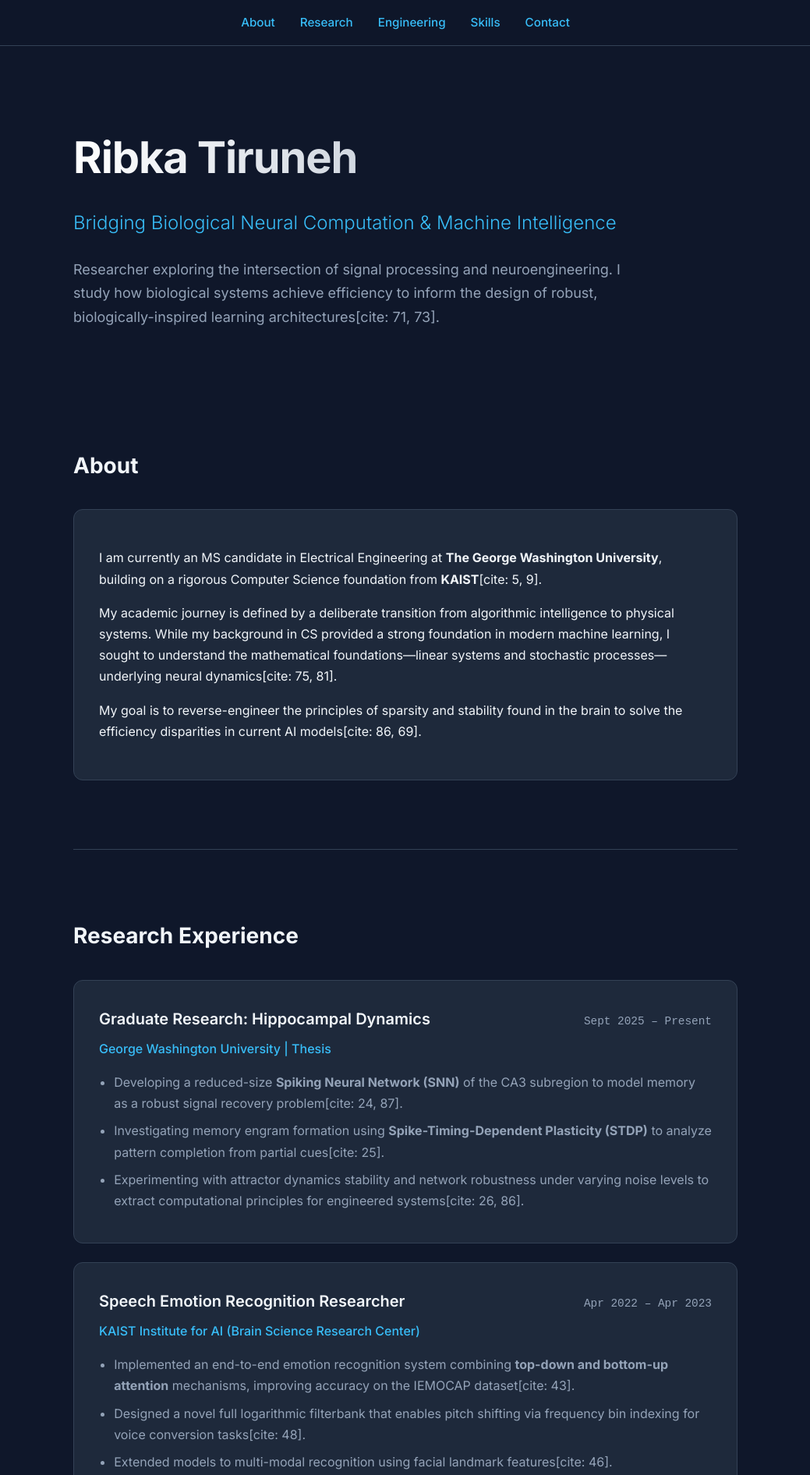
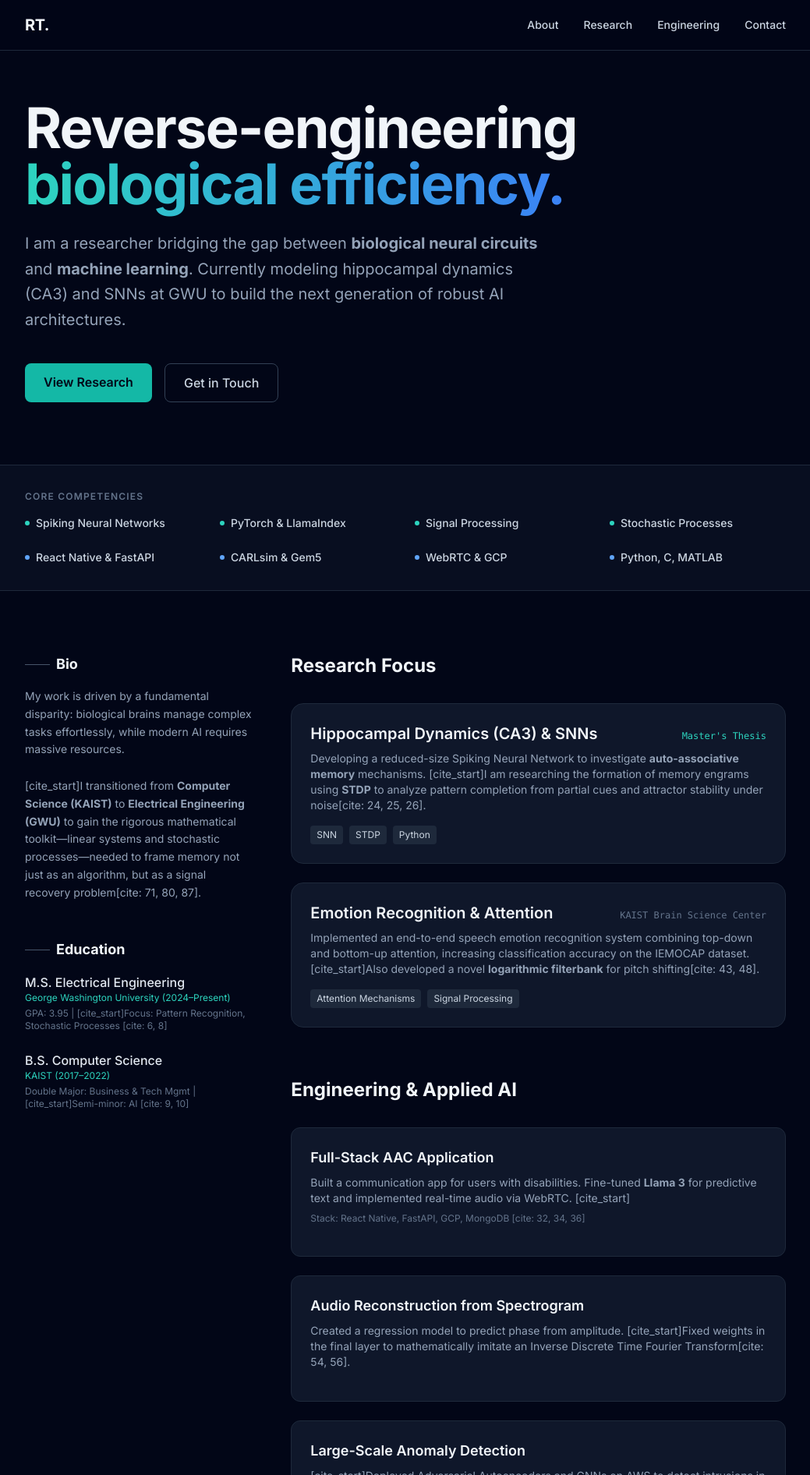
Before and after one commit to ribkatam/ribkatam.github.io, a plain HTML site: page index.html in a window 1280 px wide. Shown: the top 1892 px of the page at 78% size, without its empty margins (120-1159 px from the left). Drawn offline with nearby package versions, Linux system fonts and the light colour scheme.

Commit message:
Refactor index.html for improved structure and styles

```diff
--- a/index.html
+++ b/index.html
@@ -1,319 +1,192 @@
 <!DOCTYPE html>
-<html lang="en">
+<html lang="en" class="scroll-smooth">
 <head>
-  <meta charset="UTF-8" />
-  <meta name="viewport" content="width=device-width, initial-scale=1.0" />
-  <title>Ribka Tiruneh | Neuroengineering & AI Researcher</title>
-  <meta name="description" content="Portfolio of Ribka Tiruneh – Researcher bridging biological neural computation and efficient machine learning architectures." />
-  <link rel="preconnect" href="https://fonts.googleapis.com">
-  <link rel="preconnect" href="https://fonts.gstatic.com" crossorigin>
+    <meta charset="UTF-8">
+    <meta name="viewport" content="width=device-width, initial-scale=1.0">
+    <title>Ribka Tiruneh | Neuroengineering & AI</title>
+    <meta name="description" content="Ribka Tiruneh: Bridging biological neural computation and machine intelligence.">
+    <script src="https://cdn.tailwindcss.com"></script>
     <link href="https://fonts.googleapis.com/css2?family=Inter:wght@300;400;500;600;700&display=swap" rel="stylesheet">
-  <style>
-    :root {
-      --bg: #0f172a;
-      --card-bg: #1e293b;
-      --text-main: #f1f5f9;
-      --text-muted: #94a3b8;
-      --accent: #38bdf8;
-      --border: #334155;
+    <script>
+        tailwind.config = {
+            theme: {
+                extend: {
+                    fontFamily: { sans: ['Inter', 'sans-serif'] },
+                    colors: {
+                        slate: { 850: '#151e2e', 900: '#0f172a', 950: '#020617' },
+                        teal: { 400: '#2dd4bf', 500: '#14b8a6' } // Bio-tech accent color
                     }
-    * { box-sizing: border-box; }
+                }
+            }
+        }
+    </script>
+</head>
+<body class="bg-slate-950 text-slate-300 antialiased selection:bg-teal-500 selection:text-white">
 
-    body {
-      margin: 0;
-      font-family: 'Inter', sans-serif;
-      background: var(--bg);
-      color: var(--text-main);
-      line-height: 1.7;
-      -webkit-font-smoothing: antialiased;
-    }
-
-    a { color: var(--accent); text-decoration: none; transition: color 0.2s; }
-    a:hover { color: #7dd3fc; }
-
-    /* Layout */
-    .container {
-      max-width: 900px;
-      margin: 0 auto;
-      padding: 0 1.5rem;
-    }
-
-    /* Nav */
-    nav {
-      position: sticky;
-      top: 0;
-      z-index: 100;
-      background: rgba(15, 23, 42, 0.85);
-      backdrop-filter: blur(12px);
-      border-bottom: 1px solid var(--border);
-      padding: 1rem 0;
-    }
-    nav ul {
-      display: flex;
-      justify-content: center;
-      gap: 2rem;
-      list-style: none;
-      padding: 0;
-      margin: 0;
-      font-size: 0.95rem;
-      font-weight: 500;
-    }
-
-    /* Header */
-    header {
-      padding: 6rem 0 4rem;
-      text-align: left;
-    }
-    header h1 {
-      font-size: 3.5rem;
-      margin: 0 0 1rem 0;
-      letter-spacing: -0.02em;
-      background: linear-gradient(to right, #fff, #94a3b8);
-      -webkit-background-clip: text;
-      -webkit-text-fill-color: transparent;
-    }
-    header .tagline {
-      font-size: 1.5rem;
-      color: var(--accent);
-      margin-bottom: 1.5rem;
-      font-weight: 300;
-    }
-    header .bio {
-      font-size: 1.125rem;
-      color: var(--text-muted);
-      max-width: 750px;
-    }
-
-    /* Sections */
-    section { padding: 4rem 0; border-bottom: 1px solid var(--border); }
-    section:last-of-type { border-bottom: none; }
-
-    h2 {
-      font-size: 1.75rem;
-      margin-bottom: 2rem;
-      color: var(--text-main);
-      display: flex;
-      align-items: center;
-      gap: 0.5rem;
-    }
-
-    /* Cards */
-    .card {
-      background: var(--card-bg);
-      border: 1px solid var(--border);
-      border-radius: 12px;
-      padding: 2rem;
-      margin-bottom: 1.5rem;
-      transition: transform 0.2s, box-shadow 0.2s;
-    }
-    .card:hover {
-      transform: translateY(-2px);
-      box-shadow: 0 10px 25px -5px rgba(0, 0, 0, 0.3);
-      border-color: var(--accent);
-    }
-    .card-header {
-      display: flex;
-      justify-content: space-between;
-      align-items: baseline;
-      margin-bottom: 0.5rem;
-      flex-wrap: wrap;
-    }
-    .card-title {
-      font-size: 1.25rem;
-      font-weight: 600;
-      color: var(--text-main);
-    }
-    .card-meta {
-      font-size: 0.9rem;
-      color: var(--text-muted);
-      font-family: monospace;
-    }
-    .card-subtitle {
-      color: var(--accent);
-      font-weight: 500;
-      margin-bottom: 1rem;
-      display: block;
-    }
-    .card ul {
-      margin: 0;
-      padding-left: 1.2rem;
-      color: var(--text-muted);
-    }
-    .card li { margin-bottom: 0.5rem; }
-
-    /* Grid for Skills/Projects */
-    .grid {
-      display: grid;
-      grid-template-columns: repeat(auto-fit, minmax(300px, 1fr));
-      gap: 1.5rem;
-    }
-
-    /* Footer */
-    footer {
-      text-align: center;
-      padding: 3rem 0;
-      color: var(--text-muted);
-      font-size: 0.875rem;
-    }
-
-    @media (max-width: 600px) {
-      header h1 { font-size: 2.5rem; }
-      nav ul { gap: 1rem; font-size: 0.85rem; }
-      .card-header { flex-direction: column; }
-    }
-  </style>
-</head>
-<body>
-
-<nav>
-  <div class="container">
-    <ul>
-      <li><a href="#about">About</a></li>
-      <li><a href="#research">Research</a></li>
-      <li><a href="#engineering">Engineering</a></li>
-      <li><a href="#skills">Skills</a></li>
-      <li><a href="#contact">Contact</a></li>
-    </ul>
+    <nav class="fixed w-full z-50 top-0 bg-slate-950/80 backdrop-blur-md border-b border-slate-800">
+        <div class="max-w-5xl mx-auto px-6 h-16 flex items-center justify-between">
+            <a href="#" class="text-xl font-bold text-slate-100 tracking-tight hover:text-teal-400 transition">RT.</a>
+            <div class="hidden md:flex space-x-8 text-sm font-medium">
+                <a href="#about" class="hover:text-teal-400 transition">About</a>
+                <a href="#research" class="hover:text-teal-400 transition">Research</a>
+                <a href="#projects" class="hover:text-teal-400 transition">Engineering</a>
+                <a href="#contact" class="hover:text-teal-400 transition">Contact</a>
+            </div>
         </div>
     </nav>
 
-<div class="container">
-
-  <header>
-    <h1>Ribka Tiruneh</h1>
-    <div class="tagline">Bridging Biological Neural Computation & Machine Intelligence</div>
-    <div class="bio">
-      Researcher exploring the intersection of signal processing and neuroengineering.
-      I study how biological systems achieve efficiency to inform the design of robust,
-      biologically-inspired learning architectures[cite: 71, 73].
-    </div>
-  </header>
-
-  <section id="about">
-    <h2>About</h2>
-    <div class="card">
-      <p>
-        I am currently an MS candidate in Electrical Engineering at <strong>The George Washington University</strong>,
-        building on a rigorous Computer Science foundation from <strong>KAIST</strong>[cite: 5, 9].
+    <section class="pt-32 pb-20 px-6 max-w-5xl mx-auto">
+        <h1 class="text-5xl md:text-7xl font-bold text-slate-100 tracking-tight leading-tight mb-6">
+            Reverse-engineering <br>
+            <span class="text-transparent bg-clip-text bg-gradient-to-r from-teal-400 to-blue-500">biological efficiency.</span>
+        </h1>
+        <p class="text-xl text-slate-400 max-w-2xl leading-relaxed mb-10">
+            I am a researcher bridging the gap between <strong>biological neural circuits</strong> and <strong>machine learning</strong>.
+            Currently modeling hippocampal dynamics (CA3) and SNNs at GWU to build the next generation of robust AI architectures.
         </p>
-      <p>
-        My academic journey is defined by a deliberate transition from algorithmic intelligence to physical systems.
-        While my background in CS provided a strong foundation in modern machine learning, I sought to understand
-        the mathematical foundations—linear systems and stochastic processes—underlying neural dynamics[cite: 75, 81].
-      </p>
-      <p>
-        My goal is to reverse-engineer the principles of sparsity and stability found in the brain to solve the
-        efficiency disparities in current AI models[cite: 86, 69].
-      </p>
+        <div class="flex flex-wrap gap-4">
+            <a href="#research" class="px-6 py-3 bg-teal-500 hover:bg-teal-400 text-slate-950 font-semibold rounded-lg transition">
+                View Research
+            </a>
+            <a href="mailto:ribka61t@gmail.com" class="px-6 py-3 border border-slate-700 hover:border-slate-500 text-slate-300 font-medium rounded-lg transition">
+                Get in Touch
+            </a>
         </div>
     </section>
 
-  <section id="research">
-    <h2>Research Experience</h2>
-
-    <div class="card">
-      <div class="card-header">
-        <span class="card-title">Graduate Research: Hippocampal Dynamics</span>
-        <span class="card-meta">Sept 2025 – Present</span>
+    <div class="border-y border-slate-800 bg-slate-900/50">
+        <div class="max-w-5xl mx-auto px-6 py-8">
+            <p class="text-xs uppercase tracking-widest text-slate-500 mb-4 font-semibold">Core Competencies</p>
+            <div class="grid grid-cols-2 md:grid-cols-4 gap-6 text-sm font-medium text-slate-300">
+                <div class="flex items-center gap-2"><div class="w-1.5 h-1.5 bg-teal-400 rounded-full"></div>Spiking Neural Networks</div>
+                <div class="flex items-center gap-2"><div class="w-1.5 h-1.5 bg-teal-400 rounded-full"></div>PyTorch & LlamaIndex</div>
+                <div class="flex items-center gap-2"><div class="w-1.5 h-1.5 bg-teal-400 rounded-full"></div>Signal Processing</div>
+                <div class="flex items-center gap-2"><div class="w-1.5 h-1.5 bg-teal-400 rounded-full"></div>Stochastic Processes</div>
+                <div class="flex items-center gap-2"><div class="w-1.5 h-1.5 bg-blue-400 rounded-full"></div>React Native & FastAPI</div>
+                <div class="flex items-center gap-2"><div class="w-1.5 h-1.5 bg-blue-400 rounded-full"></div>CARLsim & Gem5</div>
+                <div class="flex items-center gap-2"><div class="w-1.5 h-1.5 bg-blue-400 rounded-full"></div>WebRTC & GCP</div>
+                <div class="flex items-center gap-2"><div class="w-1.5 h-1.5 bg-blue-400 rounded-full"></div>Python, C, MATLAB</div>
             </div>
-      <span class="card-subtitle">George Washington University | Thesis</span>
-      <ul>
-        <li>Developing a reduced-size <strong>Spiking Neural Network (SNN)</strong> of the CA3 subregion to model memory as a robust signal recovery problem[cite: 24, 87].</li>
-        <li>Investigating memory engram formation using <strong>Spike-Timing-Dependent Plasticity (STDP)</strong> to analyze pattern completion from partial cues[cite: 25].</li>
-        <li>Experimenting with attractor dynamics stability and network robustness under varying noise levels to extract computational principles for engineered systems[cite: 26, 86].</li>
-      </ul>
+        </div>
     </div>
 
-    <div class="card">
-      <div class="card-header">
-        <span class="card-title">Speech Emotion Recognition Researcher</span>
-        <span class="card-meta">Apr 2022 – Apr 2023</span>
+    <div class="max-w-5xl mx-auto px-6 py-20 grid md:grid-cols-3 gap-12">
+
+        <div class="md:col-span-1 space-y-12">
+            <section id="about">
+                <h3 class="text-lg font-bold text-slate-100 mb-4 flex items-center gap-2">
+                    <span class="w-8 h-px bg-slate-600"></span> Bio
+                </h3>
+                <p class="text-sm leading-relaxed text-slate-400 mb-6">
+                    My work is driven by a fundamental disparity: biological brains manage complex tasks effortlessly, while modern AI requires massive resources.
+                </p>
+                <p class="text-sm leading-relaxed text-slate-400">
+                    [cite_start]I transitioned from <strong>Computer Science (KAIST)</strong> to <strong>Electrical Engineering (GWU)</strong> to gain the rigorous mathematical toolkit—linear systems and stochastic processes—needed to frame memory not just as an algorithm, but as a signal recovery problem[cite: 71, 80, 87].
+                </p>
+            </section>
+
+            <section>
+                <h3 class="text-lg font-bold text-slate-100 mb-4 flex items-center gap-2">
+                    <span class="w-8 h-px bg-slate-600"></span> Education
+                </h3>
+                <div class="space-y-6">
+                    <div>
+                        <div class="text-slate-200 font-medium">M.S. Electrical Engineering</div>
+                        <div class="text-teal-400 text-xs mb-1">George Washington University (2024–Present)</div>
+                        <div class="text-xs text-slate-500">GPA: 3.95 | [cite_start]Focus: Pattern Recognition, Stochastic Processes [cite: 6, 8]</div>
                     </div>
-      <span class="card-subtitle">KAIST Institute for AI (Brain Science Research Center)</span>
-      <ul>
-        <li>Implemented an end-to-end emotion recognition system combining <strong>top-down and bottom-up attention</strong> mechanisms, improving accuracy on the IEMOCAP dataset[cite: 43].</li>
-        <li>Designed a novel full logarithmic filterbank that enables pitch shifting via frequency bin indexing for voice conversion tasks[cite: 48].</li>
-        <li>Extended models to multi-modal recognition using facial landmark features[cite: 46].</li>
-      </ul>
+                    <div>
+                        <div class="text-slate-200 font-medium">B.S. Computer Science</div>
+                        <div class="text-teal-400 text-xs mb-1">KAIST (2017–2022)</div>
+                        <div class="text-xs text-slate-500">Double Major: Business & Tech Mgmt | [cite_start]Semi-minor: AI [cite: 9, 10]</div>
+                    </div>
                 </div>
             </section>
-
-  <section id="engineering">
-    <h2>Applied Engineering Projects</h2>
-
-    <div class="grid">
-      <div class="card">
-        <div class="card-header"><span class="card-title">Full-Stack AAC Application</span></div>
-        <p><strong>Role: AI Researcher @ Artificial Language Intelligence</strong> [cite: 27]</p>
-        <ul>
-          <li>Architected a cross-platform app (React Native) for augmentative communication[cite: 32].</li>
-          <li>Fine-tuned <strong>Llama 3</strong> on a Korean database for predictive text and leveraged OpenAI for real-time dialogue[cite: 34, 35].</li>
-          <li>Implemented <strong>WebRTC</strong> protocols for real-time audio communication and managed Google Cloud infrastructure[cite: 36, 38].</li>
-        </ul>
         </div>
 
-      <div class="card">
-        <div class="card-header"><span class="card-title">Audio Reconstruction</span></div>
-        <p><strong>KAIST Undergraduate Research</strong> [cite: 49]</p>
-        <ul>
-          <li>Implemented a regression model to predict spectrogram phase from amplitude[cite: 54].</li>
-          <li>Imitated an <strong>Inverse Discrete Time Fourier Transform</strong> by fixing last-layer weights to cosine and sine functions to reconstruct waveforms.</li>
-        </ul>
+        <div class="md:col-span-2 space-y-16">
+
+            <section id="research">
+                <h2 class="text-2xl font-bold text-slate-100 mb-8">Research Focus</h2>
+
+                <div class="group relative bg-slate-900 border border-slate-800 p-6 rounded-2xl hover:border-teal-500/50 transition duration-300 mb-6">
+                    <div class="absolute -inset-0.5 bg-gradient-to-r from-teal-500 to-blue-500 rounded-2xl opacity-0 group-hover:opacity-10 transition duration-300"></div>
+                    <div class="relative">
+                        <div class="flex justify-between items-baseline mb-2">
+                            <h3 class="text-xl font-semibold text-slate-100">Hippocampal Dynamics (CA3) & SNNs</h3>
+                            <span class="text-xs text-teal-400 font-mono">Master's Thesis</span>
+                        </div>
+                        <p class="text-slate-400 text-sm mb-4">
+                            Developing a reduced-size Spiking Neural Network to investigate <strong>auto-associative memory</strong> mechanisms. [cite_start]I am researching the formation of memory engrams using <strong>STDP</strong> to analyze pattern completion from partial cues and attractor stability under noise[cite: 24, 25, 26].
+                        </p>
+                        <div class="flex gap-2">
+                            <span class="text-xs bg-slate-800 px-2 py-1 rounded text-slate-300">SNN</span>
+                            <span class="text-xs bg-slate-800 px-2 py-1 rounded text-slate-300">STDP</span>
+                            <span class="text-xs bg-slate-800 px-2 py-1 rounded text-slate-300">Python</span>
+                        </div>
+                    </div>
                 </div>
 
-      <div class="card">
-        <div class="card-header"><span class="card-title">Network Anomaly Detection</span></div>
-        <p><strong>Large-scale Traffic Analysis</strong> [cite: 58]</p>
-        <ul>
-          <li>Deployed Adversarial Autoencoders, GNNs, and XGBoost on AWS compute engines to detect intrusions in large-scale network traffic[cite: 59].</li>
-        </ul>
+                <div class="group relative bg-slate-900 border border-slate-800 p-6 rounded-2xl hover:border-teal-500/50 transition duration-300">
+                    <div class="relative">
+                        <div class="flex justify-between items-baseline mb-2">
+                            <h3 class="text-xl font-semibold text-slate-100">Emotion Recognition & Attention</h3>
+                            <span class="text-xs text-slate-500 font-mono">KAIST Brain Science Center</span>
                         </div>
-
-      <div class="card">
-        <div class="card-header"><span class="card-title">Newspaper Trend Analysis</span></div>
-        <p><strong>NLP Clustering</strong> [cite: 60]</p>
-        <ul>
-          <li> utilized <strong>BERT embeddings</strong> with HDBSCAN hierarchical clustering to identify trending topics[cite: 61].</li>
-          <li>Ranked clusters using cluster-level TF-IDF to extract top-k trends[cite: 62].</li>
-        </ul>
+                        <p class="text-slate-400 text-sm mb-4">
+                            Implemented an end-to-end speech emotion recognition system combining top-down and bottom-up attention, increasing classification accuracy on the IEMOCAP dataset. [cite_start]Also developed a novel <strong>logarithmic filterbank</strong> for pitch shifting[cite: 43, 48].
+                        </p>
+                        <div class="flex gap-2">
+                            <span class="text-xs bg-slate-800 px-2 py-1 rounded text-slate-300">Attention Mechanisms</span>
+                            <span class="text-xs bg-slate-800 px-2 py-1 rounded text-slate-300">Signal Processing</span>
+                        </div>
                     </div>
                 </div>
             </section>
 
-  <section id="skills">
-    <h2>Technical Arsenal</h2>
-    <div class="grid">
-      <div class="card">
-        <span class="card-subtitle">Languages & Core</span>
-        <p>Python, C, MATLAB, JavaScript, Linear Systems Theory, Stochastic Processes[cite: 16, 8].</p>
+            <section id="projects">
+                <h2 class="text-2xl font-bold text-slate-100 mb-8">Engineering & Applied AI</h2>
+
+                <div class="grid gap-6">
+                    <div class="bg-slate-900 border border-slate-800 p-6 rounded-xl hover:bg-slate-850 transition">
+                        <h3 class="text-lg font-semibold text-slate-100 mb-2">Full-Stack AAC Application</h3>
+                        <p class="text-slate-400 text-sm mb-4">
+                            Built a communication app for users with disabilities. Fine-tuned <strong>Llama 3</strong> for predictive text and implemented real-time audio via WebRTC.
+                            [cite_start]<br><span class="text-xs text-slate-500 mt-2 block">Stack: React Native, FastAPI, GCP, MongoDB [cite: 32, 34, 36]</span>
+                        </p>
                     </div>
-      <div class="card">
-        <span class="card-subtitle">AI & Simulation</span>
-        <p>PyTorch, Librosa, Spacy, LlamaIndex, CARLsim, gem5, Garnet2.0[cite: 17, 101].</p>
+
+                    <div class="bg-slate-900 border border-slate-800 p-6 rounded-xl hover:bg-slate-850 transition">
+                        <h3 class="text-lg font-semibold text-slate-100 mb-2">Audio Reconstruction from Spectrogram</h3>
+                        <p class="text-slate-400 text-sm mb-4">
+                            Created a regression model to predict phase from amplitude. [cite_start]Fixed weights in the final layer to mathematically imitate an Inverse Discrete Time Fourier Transform[cite: 54, 56].
+                        </p>
                     </div>
-      <div class="card">
-        <span class="card-subtitle">Full Stack Development</span>
-        <p>React Native, React, FastAPI, Django, WebRTC, MongoDB, GCP, Linux[cite: 17, 36].</p>
+
+                    <div class="bg-slate-900 border border-slate-800 p-6 rounded-xl hover:bg-slate-850 transition">
+                        <h3 class="text-lg font-semibold text-slate-100 mb-2">Large-Scale Anomaly Detection</h3>
+                        <p class="text-slate-400 text-sm mb-4">
+                            [cite_start]Deployed Adversarial Autoencoders and GNNs on AWS to detect intrusions in network traffic patterns[cite: 59].
+                        </p>
                     </div>
                 </div>
             </section>
 
-  <section id="contact">
-    <h2>Connect</h2>
-    <div class="card" style="text-align: center;">
-      <p style="font-size: 1.2rem; margin-bottom: 1rem;">
-        Open to collaborations in Neuroengineering and Bio-inspired AI.
-      </p>
-      <a href="mailto:ribka61t@gmail.com" style="font-size: 1.1rem; margin-right: 1.5rem;">ribka61t@gmail.com</a>
-      <a href="https://linkedin.com/in/ribkatam" target="_blank" style="font-size: 1.1rem; margin-right: 1.5rem;">LinkedIn</a>
-      <a href="https://github.com/ribkatam" target="_blank" style="font-size: 1.1rem;">GitHub</a>
         </div>
-  </section>
-
     </div>
 
-<footer>
-  <p>&copy; 2026 Ribka Tiruneh. | Based on verified CV and Research Statement data.</p>
+    <footer class="border-t border-slate-800 py-12 bg-slate-950 text-center">
+        <h2 id="contact" class="text-2xl font-bold text-slate-100 mb-6">Let's connect.</h2>
+        <div class="flex justify-center gap-6 mb-8">
+            <a href="mailto:ribka61t@gmail.com" class="text-slate-400 hover:text-teal-400 transition">ribka61t@gmail.com</a>
+            <span class="text-slate-700">|</span>
+            <a href="https://linkedin.com/in/ribkatam" class="text-slate-400 hover:text-teal-400 transition">LinkedIn</a>
+            <span class="text-slate-700">|</span>
+            <a href="https://github.com/ribkatam" class="text-slate-400 hover:text-teal-400 transition">GitHub</a>
+        </div>
+        <p class="text-slate-600 text-xs">
+            © 2026 Ribka Tiruneh. Built with Tailwind CSS.
+        </p>
     </footer>
 
 </body>
```
Lines whose indentation alone changed are shown as unchanged.
